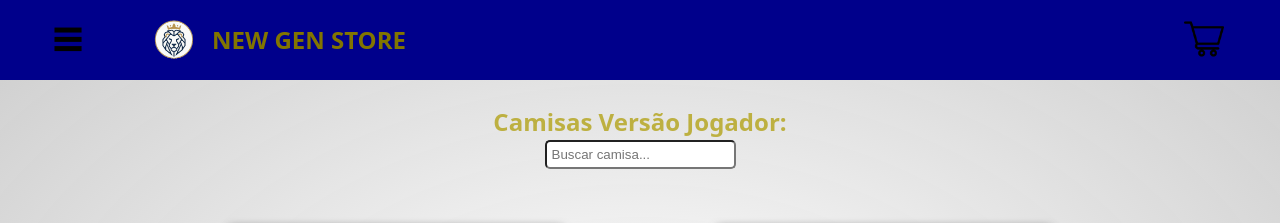
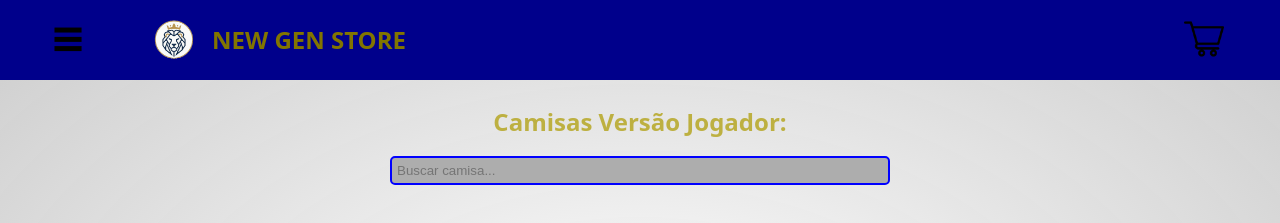
Before and after one commit to Gabriel-Lemuchi/ngs, a React (Vite) app: page /jogador in a window 1280 px wide. Shown: the top 223 px of the page. Built offline with nearby package versions, Linux system fonts and the light colour scheme.

Commit message:
separando campos de busca

```diff
--- a/src/pages/infantil/infantil.jsx
+++ b/src/pages/infantil/infantil.jsx
@@ -16,13 +16,12 @@ const Infantil = ({search , setSearch}) => {
 
       <h2>Camisas Infantis:</h2>
 
-
       <input
         type="text"
         placeholder="Buscar camisa..."
         value={search}
         onChange={(e) => setSearch(e.target.value)}
-        style={{ padding: "5px", borderRadius: "5px" }}
+        style={{ padding: "5px", borderRadius: "5px", width: "500px", marginTop: "2vh", backgroundColor: "rgb(173, 173, 173)", color:"black", border:"solid 2px blue"}}
       />
 
       <div className="lista-produtos">
--- a/src/pages/jogador/jogador.jsx
+++ b/src/pages/jogador/jogador.jsx
@@ -21,7 +21,7 @@ const Jogador = ({search, setSearch}) => {
         placeholder="Buscar camisa..."
         value={search}
         onChange={(e) => setSearch(e.target.value)}
-        style={{ padding: "5px", borderRadius: "5px" }}
+        style={{ padding: "5px", borderRadius: "5px", width: "500px", marginTop: "2vh", backgroundColor: "rgb(173, 173, 173)", color:"black", border:"solid 2px blue"}}
       />
 
 
--- a/src/pages/retro/retro.jsx
+++ b/src/pages/retro/retro.jsx
@@ -21,7 +21,7 @@ const Retro = ({ search , setSearch}) => {
         placeholder="Buscar camisa..."
         value={search}
         onChange={(e) => setSearch(e.target.value)}
-        style={{ padding: "5px", borderRadius: "5px" }}
+        style={{ padding: "5px", borderRadius: "5px", width: "500px", marginTop: "2vh", backgroundColor: "rgb(173, 173, 173)", color:"black", border:"solid 2px blue"}}
       />
 
       <div className="lista-produtos">
--- a/src/pages/torcedor/torcedor.jsx
+++ b/src/pages/torcedor/torcedor.jsx
@@ -22,7 +22,7 @@ const Torcedor = ({search, setSearch}) => {
         placeholder="Buscar camisa..."
         value={search}
         onChange={(e) => setSearch(e.target.value)}
-        style={{ padding: "5px", borderRadius: "5px" }}
+        style={{ padding: "5px", borderRadius: "5px", width: "500px", marginTop: "2vh", backgroundColor: "rgb(173, 173, 173)", color:"black", border:"solid 2px blue"}}
       />
 
       <div className="lista-produtos">
```
